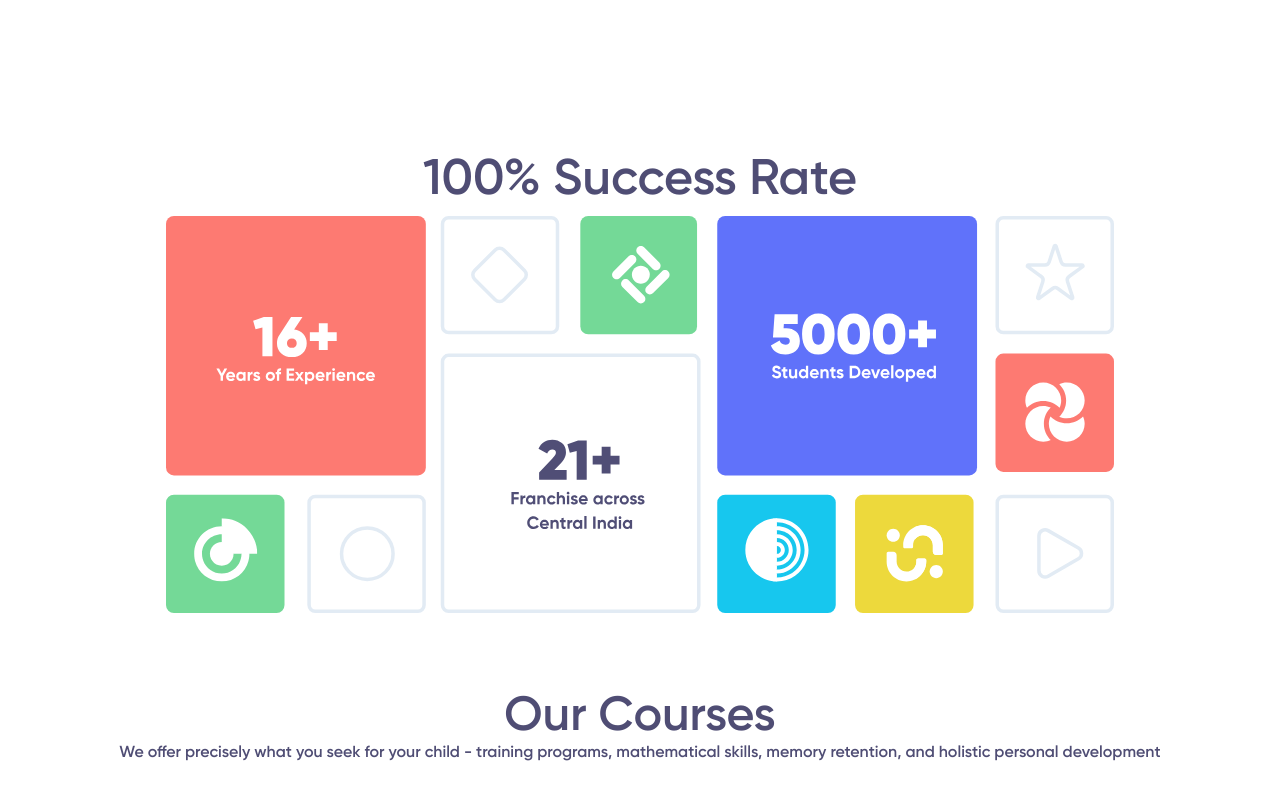
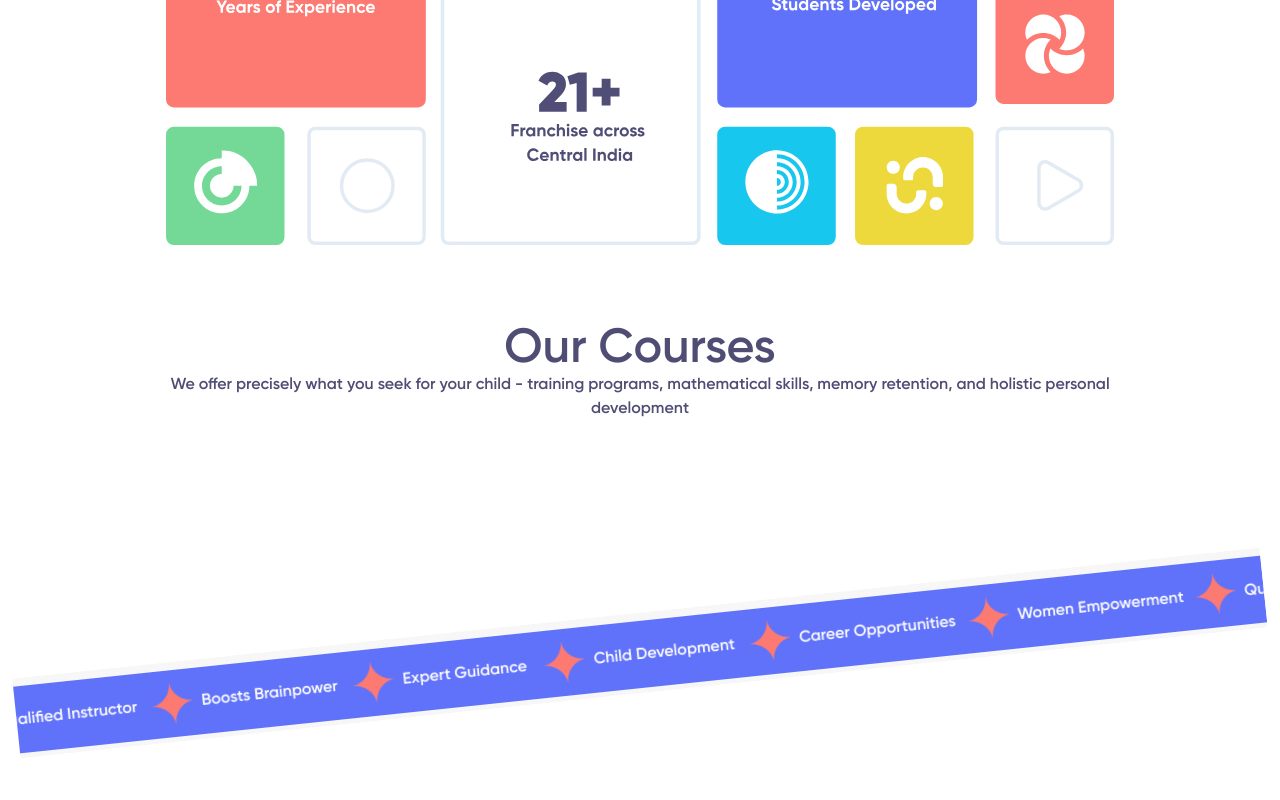
Before and after one commit to rushikeshbhand/gca, a Next.js app: page / in a window 1280 px wide. Shown: the part 2233-3033 px from the top of the page. Built offline with nearby package versions, Linux system fonts and the light colour scheme.

Commit message:
create infinite slider component and also make some changes in margin y in about, success rate  and our courses component

```diff
--- a/src/app/components/about/page.js
+++ b/src/app/components/about/page.js
@@ -4,7 +4,7 @@ export default function About() {
   return (
     <div>
       <div
-        className="min-h-[150vh] bg-no-repeat flex"
+        className="min-h-[90vh] bg-no-repeat flex"
         style={{
           backgroundImage: "url(assets/images/about-background.svg)",
         }}
--- /dev/null
+++ b/src/app/components/infinite-slider/infinite-slider.module.css
@@ -0,0 +1,35 @@
+/* Animation to move from left to right */
+@keyframes scroll {
+  0% {
+    transform: translateX(-50%); /* Start off-screen to the left */
+  }
+  100% {
+    transform: translateX(0); /* End at the original position */
+  }
+}
+
+.slider-text {
+  animation: scroll 15s linear infinite; /* Adjust the speed for smooth scrolling */
+}
+
+/* Shadow effect on both ends */
+.slider-wrapper::before,
+.slider-wrapper::after {
+  content: '';
+  position: absolute;
+  top: 0;
+  width: 50px;
+  height: 100%;
+  z-index: 1;
+  pointer-events: none;
+  background: linear-gradient(to right, rgba(0, 0, 0, 0.5), transparent);
+}
+
+.slider-wrapper::after {
+  right: 0;
+  transform: rotateY(180deg);
+}
+
+.slider-wrapper::before {
+  left: 0;
+}
--- /dev/null
+++ b/src/app/components/infinite-slider/page.js
@@ -0,0 +1,67 @@
+// Import the CSS module
+import styles from './infinite-slider.module.css';
+
+export default function InfiniteSlider() {
+  return (
+    <div className="relative h-20 my-24 md:my-48 max-w-[98vw] mx-auto">
+      {/* Shadow effect container */}
+      <div className="relative h-full w-full transform -rotate-6 overflow-hidden">
+        <div className={`${styles["slider-text"]} flex items-center gap-4 space-x-8 md:space-x-16 whitespace-nowrap w-[200%] bg-[#6072FA] py-2 md:py-3 px-4 md:px-5 border border-y-8 border-[#f7f7f8] drop-shadow-2xl`}>
+          <div className="flex flex-row gap-11">
+            {/* First Set of Slide Items */}
+            <div className="text-white flex items-center gap-1 md:gap-2">
+              <img src="assets/images/slider-star-img.svg" alt="" />
+              <div className="text-xs md:text-base">Child Development</div>
+            </div>
+            <div className="text-white flex items-center gap-1 md:gap-2">
+              <img src="assets/images/slider-star-img.svg" alt="" />
+              <div className="text-xs md:text-base">Career Opportunities</div>
+            </div>
+            <div className="text-white flex items-center gap-1 md:gap-2">
+              <img src="assets/images/slider-star-img.svg" alt="" />
+              <div className="text-xs md:text-base">Women Empowerment</div>
+            </div>
+            <div className="text-white flex items-center gap-1 md:gap-2">
+              <img src="assets/images/slider-star-img.svg" alt="" />
+              <div className="text-xs md:text-base">Qualified Instructor</div>
+            </div>
+            <div className="text-white flex items-center gap-1 md:gap-2">
+              <img src="assets/images/slider-star-img.svg" alt="" />
+              <div className="text-xs md:text-base">Boosts Brainpower</div>
+            </div>
+            <div className="text-white flex items-center gap-1 md:gap-2">
+              <img src="assets/images/slider-star-img.svg" alt="" />
+              <div className="text-xs md:text-base">Expert Guidance</div>
+            </div>
+
+            {/* Duplicated Slide Items */}
+            <div className="text-white flex items-center gap-1 md:gap-2">
+              <img src="assets/images/slider-star-img.svg" alt="" />
+              <div className="text-xs md:text-base">Child Development</div>
+            </div>
+            <div className="text-white flex items-center gap-1 md:gap-2">
+              <img src="assets/images/slider-star-img.svg" alt="" />
+              <div className="text-xs md:text-base">Career Opportunities</div>
+            </div>
+            <div className="text-white flex items-center gap-1 md:gap-2">
+              <img src="assets/images/slider-star-img.svg" alt="" />
+              <div className="text-xs md:text-base">Women Empowerment</div>
+            </div>
+            <div className="text-white flex items-center gap-1 md:gap-2">
+              <img src="assets/images/slider-star-img.svg" alt="" />
+              <div className="text-xs md:text-base">Qualified Instructor</div>
+            </div>
+            <div className="text-white flex items-center gap-1 md:gap-2">
+              <img src="assets/images/slider-star-img.svg" alt="" />
+              <div className="text-xs md:text-base">Boosts Brainpower</div>
+            </div>
+            <div className="text-white flex items-center gap-1 md:gap-2">
+              <img src="assets/images/slider-star-img.svg" alt="" />
+              <div className="text-xs md:text-base">Expert Guidance</div>
+            </div>
+          </div>
+        </div>
+      </div>
+    </div>
+  );
+}
--- a/src/app/components/our-courses/page.js
+++ b/src/app/components/our-courses/page.js
@@ -4,7 +4,7 @@ export default function OurCourses() {
   return (
     <div className="my-20 text-[#4F4D74]">
       {/* common code  */}
-      <div className="text-center">
+      <div className="text-center mx-auto max-w-[80vw]">
         <h2 className="text-2xl md:text-3xl lg:text-5xl">Our Courses</h2>
         <p>
           We offer precisely what you seek for your child - training programs,
--- a/src/app/components/success-rate/page.js
+++ b/src/app/components/success-rate/page.js
@@ -2,7 +2,7 @@ import React from "react";
 
 export default function SuccessRate() {
   return (
-    <div className="container flex flex-col items-center gap-5 px-4">
+    <div className="container flex flex-col items-center gap-5 px-4 mt-16">
       <div>
         <p className="text-center text-2xl md:text-[40px] lg:text-[50px] font-extrabold text-[#4F4D74]">
           100% Success Rate
--- a/src/app/page.js
+++ b/src/app/page.js
@@ -4,6 +4,8 @@ import Achievements from "./components/achievements/page";
 import About from "./components/about/page";
 import SuccessRate from "./components/success-rate/page";
 import OurCourses from "./components/our-courses/page";
+import InfiniteSlider from "./components/infinite-slider/page";
+// import JoinUsNow from "./components/join-us-now/page";
 export default function Home() {
   return (
     <div>
@@ -12,6 +14,8 @@ export default function Home() {
       <About />
       <SuccessRate />
       <OurCourses />
+      <InfiniteSlider/>
+      {/* <JoinUsNow /> */}
     </div>
   );
 }
```
Also changed, not shown: public/assets/images/slider-star-img.svg (added), src/app/globals.css (line endings or trailing spaces).
